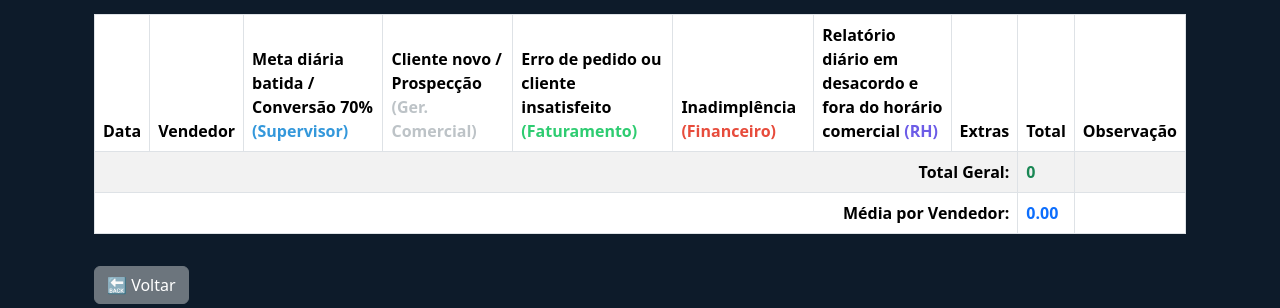
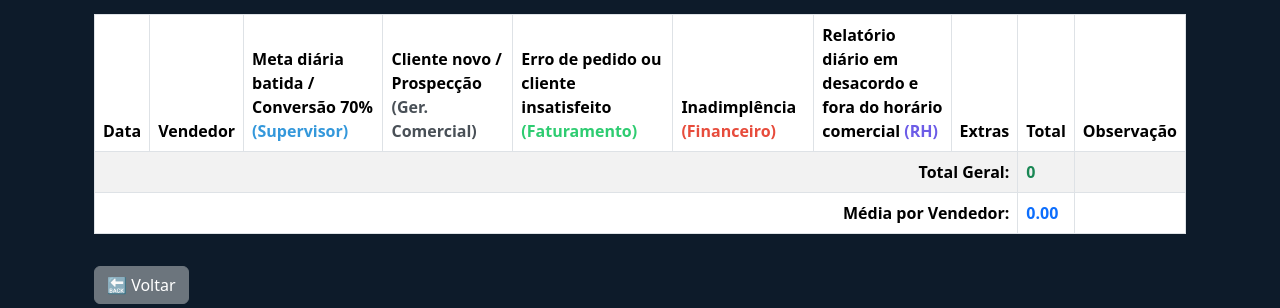
Before and after one commit to Luangscruznfe/pontuacao-confie, a Flask app: page /historico_comercial in a window 1280 px wide. Shown: the part 254-562 px from the top of the page. Run offline with Flask 3, Linux system fonts and the light colour scheme; data that the repository does not hold is empty; some libraries are stand-ins or nearby versions.

Commit message:
logistica

```diff
--- a/templates/historico_comercial.html
+++ b/templates/historico_comercial.html
@@ -70,7 +70,7 @@
 
 <style>
   .setor-supervisor { color: #3498db; font-weight: bold; }
-  .setor-gerente-comercial { color: #bdc3c7; font-weight: bold; }
+  .setor-gerente-comercial { color: #495057; font-weight: bold; }
   .setor-faturamento { color: #2ecc71; font-weight: bold; }
   .setor-financeiro { color: #e74c3c; font-weight: bold; }
   .setor-rh { color: #6c5ce7; font-weight: bold; }
```
